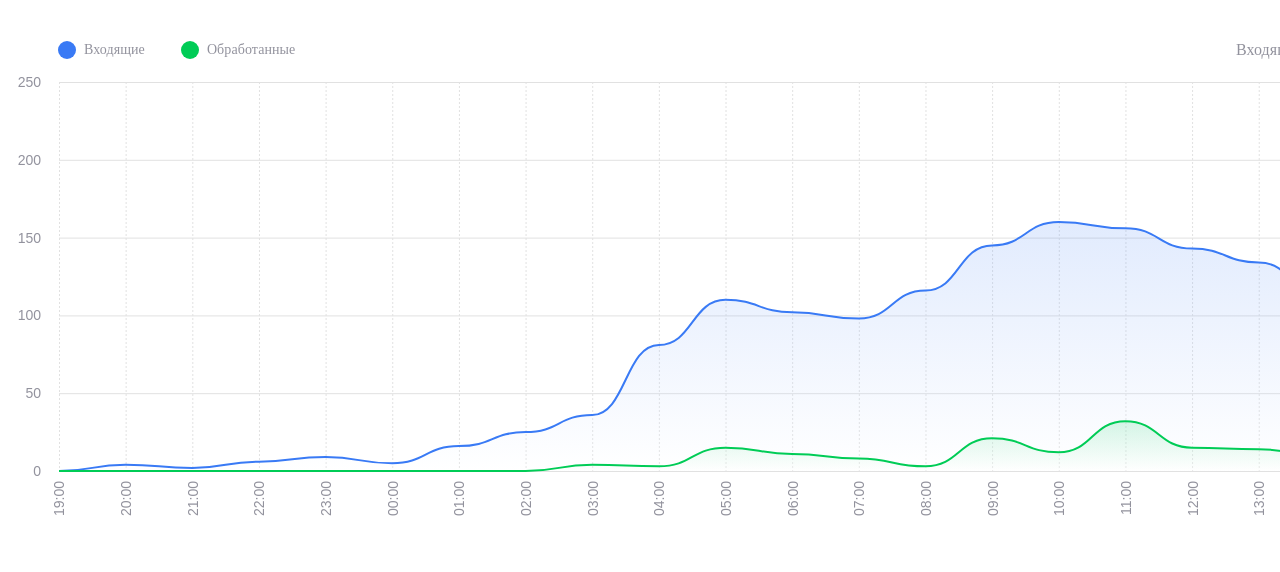
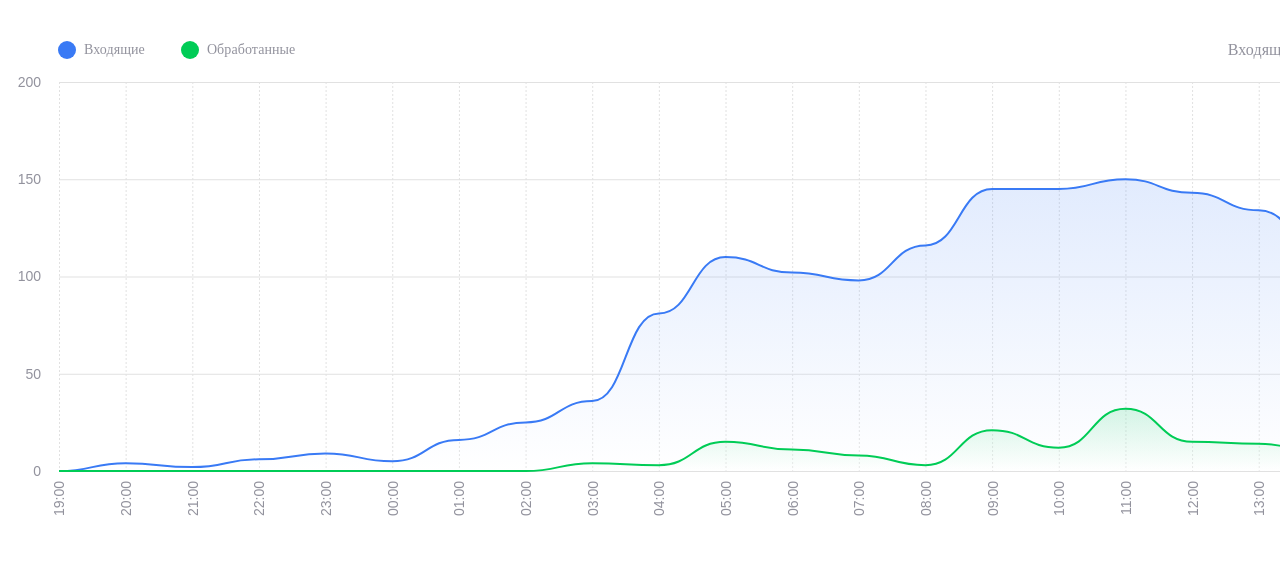
Before and after one commit to UnclaimedWorld/linear-chart-001, a website: page index.html in a window 1280 px wide. Shown: the top 572 px of the page. Drawn offline with nearby package versions, Linux system fonts and the light colour scheme.

Commit message:
Base redraw

```diff
--- a/index.html
+++ b/index.html
@@ -85,7 +85,9 @@
     </style>
 </head>
 <body>
-    <div id="chart" style="width: 1592px"></div>
+    <div style="width: 1592px; height: 200px">
+        <div id="chart"></div>
+    </div>
     <script src="./node_modules/d3/dist/d3.min.js"></script>
     <script src="./script.js"></script>
 </body>
--- a/script.js
+++ b/script.js
@@ -77,12 +77,12 @@ const data = [
   },
   {
       date: '2023-05-15T15:00:00+05:00',
-      accepted: 160,
+      accepted: 145,
       notaccepted: 12,
   },
   {
       date: '2023-05-15T16:00:00+05:00',
-      accepted: 156,
+      accepted: 150,
       notaccepted: 32,
   },
   {
@@ -122,18 +122,144 @@ const data = [
   },
 
 ];
+const data1 = [
+  {
+      date: '2023-05-15T00:00:00+05:00',
+      accepted: 0,
+      notaccepted: 0,
+  },
+  {
+      date: '2023-05-15T01:00:00+05:00',
+      accepted: 40,
+      notaccepted: 0,
+  },
+  {
+      date: '2023-05-15T02:00:00+05:00',
+      accepted: 20,
+      notaccepted: 0,
+  },
+  {
+      date: '2023-05-15T03:00:00+05:00',
+      accepted: 60,
+      notaccepted: 0,
+  },
+  {
+      date: '2023-05-15T04:00:00+05:00',
+      accepted: 90,
+      notaccepted: 0,
+  },
+  {
+      date: '2023-05-15T05:00:00+05:00',
+      accepted: 50,
+      notaccepted: 0,
+  },
+  {
+      date: '2023-05-15T06:00:00+05:00',
+      accepted: 160,
+      notaccepted: 0,
+  },
+  {
+      date: '2023-05-15T07:00:00+05:00',
+      accepted: 250,
+      notaccepted: 0,
+  },
+  {
+      date: '2023-05-15T08:00:00+05:00',
+      accepted: 360,
+      notaccepted: 40,
+  },
+  {
+      date: '2023-05-15T09:00:00+05:00',
+      accepted: 810,
+      notaccepted: 30,
+  },
+  {
+      date: '2023-05-15T10:00:00+05:00',
+      accepted: 1100,
+      notaccepted: 150,
+  },
+  {
+      date: '2023-05-15T11:00:00+05:00',
+      accepted: 1020,
+      notaccepted: 110,
+  },
+  {
+      date: '2023-05-15T12:00:00+05:00',
+      accepted: 980,
+      notaccepted: 80,
+  },
+  {
+      date: '2023-05-15T13:00:00+05:00',
+      accepted: 1160,
+      notaccepted: 30,
+  },
+  {
+      date: '2023-05-15T14:00:00+05:00',
+      accepted: 1450,
+      notaccepted: 210,
+  },
+  {
+      date: '2023-05-15T15:00:00+05:00',
+      accepted: 1450,
+      notaccepted: 120,
+  },
+  {
+      date: '2023-05-15T16:00:00+05:00',
+      accepted: 1500,
+      notaccepted: 320,
+  },
+  {
+      date: '2023-05-15T17:00:00+05:00',
+      accepted: 1430,
+      notaccepted: 150,
+  },
+  {
+      date: '2023-05-15T18:00:00+05:00',
+      accepted: 1340,
+      notaccepted: 140,
+  },
+  {
+      date: '2023-05-15T19:00:00+05:00',
+      accepted: 1110,
+      notaccepted: 90,
+  },
+  {
+      date: '2023-05-15T20:00:00+05:00',
+      accepted: 950,
+      notaccepted: 40,
+  },
+  {
+      date: '2023-05-15T21:00:00+05:00',
+      accepted: 550,
+      notaccepted: 0,
+  },
+  {
+      date: '2023-05-15T22:00:00+05:00',
+      accepted: 240,
+      notaccepted: 0,
+  },
+  {
+      date: '2023-05-15T23:00:00+05:00',
+      accepted: 90,
+      notaccepted: 0,
+  },
+
+];
 
 class LeftAxis {
-  constructor(xScale, yScale, sizes) {
+  constructor(xScale, yScale, sizes, yMax, tickDividedBy) {
     this.root = d3.create('svg:g');
     this.sizes = sizes;
+    this.yMax = yMax;
+    this.tickDividedBy = tickDividedBy;
     this.setScale(xScale, yScale);
     this.setStyles();
   }
   setScale(xScale, yScale) {
+    const arr = new Array(this.yMax / this.tickDividedBy + 1).fill(0).map((m, i) => i * this.tickDividedBy);
     this.root
       .style('transform', `translate(${this.sizes.width + this.sizes.left}px, ${this.sizes.top}px)`)
-      .call(d3.axisLeft().scale(yScale).ticks(5).tickSize(this.sizes.width))
+      .call(d3.axisLeft().scale(yScale).tickValues(arr).tickSize(this.sizes.width))
   }
   setStyles() {
     this.root.attr('class', 'left-axis')
@@ -178,11 +304,12 @@ class BottomAxis {
   }
 }
 class DataPath {
-  constructor(xScale, yScale, sizes, data, dataLine) {
+  constructor(xScale, yScale, sizes, data, dataLine, defs) {
     this.root = d3.create('svg:g');
     this.data = data;
     this.dataLine = dataLine;
     this.sizes = sizes;
+    this.defs = defs;
     this.setScale(xScale, yScale);
     this.setStyles();
   }
@@ -194,7 +321,7 @@ class DataPath {
     this.root.append('path').datum(this.data).attr('stroke', this.dataLine.color).attr('stroke-width', '2px').attr('d', line).attr('fill', 'none');
   }
   setStyles() {
-    const gradient = defs.append('linearGradient').attr('id', 'g-' + this.dataLine.field).attr('gradientTransform', 'rotate(90)');
+    const gradient = this.defs.append('linearGradient').attr('id', 'g-' + this.dataLine.field).attr('gradientTransform', 'rotate(90)');
     gradient.append('stop').attr('offset', '0%').attr('stop-color', this.dataLine.color).attr('stop-opacity', '0.15');
     gradient.append('stop').attr('offset', '100%').attr('stop-color', 'white').attr('stop-opacity', '0.15');
   }
@@ -202,10 +329,6 @@ class DataPath {
     return this.root.node();
   }
 }
-
-const chart = d3.select('#chart');
-const svg = chart.append('svg');
-const defs = svg.append('defs')
 
 class DataLine {
     constructor(name, field, color) {
@@ -224,11 +347,12 @@ const [min,max] = d3.extent(data, d => new Date(d.date).getHours());
 const delta = max - min;
 
 class Tooltip {
-  constructor(xScale, yScale, sizes, dataLines, dataWrapper) {
+  constructor(xScale, yScale, sizes, dataLines, dataWrapper, svg) {
     this.root = d3.create('svg:g');
     this.tooltipHeight = 52 + dataLines.length * 20 + dataLines.length * (4 - 1) + 16;
     this.dataLines = dataLines;
     this.dataWrapper = dataWrapper;
+    this.svg = svg;
     this.sizes = sizes;
     this.xScale = xScale;
     this.yScale = yScale;
@@ -345,7 +469,7 @@ class Tooltip {
       }
       if(!lastSelectedData) {
           lastSelectedData = {
-              yTick: svg.select(`.bottom-axis .tick:nth-child(${i + 1})`),
+              yTick: this.svg.select(`.bottom-axis .tick:nth-child(${i + 1})`),
               i
           }
           lastSelectedData.yTick.classed('selected', true)
@@ -375,20 +499,41 @@ class Tooltip {
   }
 }
 class Legend {
-  constructor(dataLines) {
+  constructor(dataLines, data) {
     this.root = d3.create('div');
 
     this.root.classed('c-chart-info', true);
     const legendGroup = this.root.append('div').classed('c-chart-info__wrap c-chart-info__wrap--small-size', true);
     const totalGroup = this.root.append('div').classed('c-chart-info__wrap c-chart-info__wrap--end-pos', true);
 
-    legendGroup.selectAll('div').data(dataLines).enter().insert(Legend.createLegend);
-    totalGroup.selectAll('div').data(dataLines).enter().insert(Legend.createTotal);
+    this.totalElements = [];
+    this.data = data;
+
+    legendGroup.selectAll('div').data(dataLines).enter().insert((d) => this.createLegend(d));
+    totalGroup.selectAll('div').data(dataLines).enter().insert((d) => {
+      const { node, valueNode } = this.createTotal(d);
+      this.totalElements.push({
+        node: valueNode,
+        field: d.field
+      });
+      return node;
+    });
   }
   getNode() {
     return this.root.node();
   }
-  static createLegend(dataLine) {
+  redraw(data) {
+    this.data = data;
+    this.totalElements.forEach(({node, field}) => {
+      node.text(this.getMax(data, field));
+    });
+  }
+  getMax(data, field) {
+    return data.reduce((acc, curr) => {
+      return acc + curr[field];
+    }, 0);
+  }
+  createLegend(dataLine) {
     const legend = d3.create('div');
     legend.classed('c-legend', true);
     legend.append('div').classed('c-legend__color', true).style('background-color', dataLine.color);
@@ -396,18 +541,29 @@ class Legend {
 
     return legend.node();
   }
-  static createTotal(dataLine) {
+  createTotal(dataLine) {
+    const data = this.data;
+
     const total = d3.create('div');
     total.classed('c-total', true);
     total.append('p').classed('c-total__name', true).text(dataLine.name);
-    total.append('p').classed('c-total__value', true).text(1234); // todo Добавить количество
+    const max = this.getMax(data, dataLine.field);
+    const valueNode = total.append('p');
+    valueNode.classed('c-total__value', true).text(max);
 
-    return total.node();
+    return {
+      node: total.node(),
+      valueNode
+    }
   }
 }
 
 class Chart {
-  constructor(data) {
+  constructor(data, options = {}) {
+    const chart = d3.select('#chart');
+
+    const svg = chart.append('svg');
+
     const sizes = {
       top: 22,
       left: 51,
@@ -421,37 +577,59 @@ class Chart {
     sizes.width = sizes.totalWidth - sizes.left - sizes.right;
     sizes.totalHeight = sizes.height + sizes.top + sizes.bottom;
 
-    const dataWrapper = d3.create('svg:g').style('transform', `translate(${sizes.left}px,${sizes.top}px)`);
-
     svg.attr('width', sizes.totalWidth + 'px');
     svg.attr('height', sizes.totalHeight + 'px');
+    this.calculateMax();
 
-    const yScale = d3.scaleLinear([0,250], [sizes.height,0]);
+    const { yMax } = this;
+
+    const dataWrapper = d3.create('svg:g').style('transform', `translate(${ sizes.left }px,${ sizes.top }px)`);
+
+    const yScale = d3.scaleLinear([0, yMax], [sizes.height,0]);
     const xScale = d3.scaleTime([new Date('2023-05-15T00:00:00+05:00'), new Date('2023-05-15T23:00:00+05:00')], [0, sizes.width]);
 
-    const legend = new Legend(dataLines);
-    this.appendSingle(chart, () => legend.getNode(), true);
+    const bottomAxis = new BottomAxis(xScale, yScale, sizes);
+    const tooltip = new Tooltip(xScale, yScale, sizes, dataLines, dataWrapper, svg);
+    const legend = new Legend(dataLines, data);
+    const leftAxis = new LeftAxis(xScale, yScale, sizes, yMax, this.tickDividedBy);
 
-    const leftAxis = new LeftAxis(xScale, yScale, sizes);
-    this.appendSingle(svg, () => leftAxis.getNode());
-
-    const bottomAxis = new BottomAxis(xScale, yScale, sizes);
-    this.appendSingle(svg, () => bottomAxis.getNode());
-
+    const defs = svg.append('defs');
     dataWrapper.append('rect').attr('width', sizes.width).attr('height',sizes.height).attr('fill','transparent');
     dataLines.forEach(d => {
-      const p = new DataPath(xScale, yScale, sizes, data, d);
+      const p = new DataPath(xScale, yScale, sizes, data, d, defs);
       this.appendSingle(dataWrapper, () => p.getNode());
     });
 
+    this.appendSingle(chart, () => legend.getNode(), true);
+    this.appendSingle(svg, () => leftAxis.getNode());
+    this.appendSingle(svg, () => bottomAxis.getNode());
     this.appendSingle(svg, () => dataWrapper.node());
+    this.appendSingle(dataWrapper, () => tooltip.getNode());
 
-    const tooltip = new Tooltip(xScale, yScale, sizes, dataLines, dataWrapper);
-    this.appendSingle(dataWrapper, () => tooltip.getNode())
+    this.legend = legend;
   }
   appendSingle(where, whatFn, prepend) {
     where.node()[prepend ? 'prepend' : 'append'](whatFn());
   }
+  redraw(data) {
+    this.legend.redraw(data);
+  }
+  calculateMax() {
+    let yMax = 0;
+    data.forEach(d => {
+      yMax = Math.max(yMax, ...dataLines.map(s => d[s.field]));
+    });
+    this.tickDividedBy = Math.ceil(yMax / 500) * 50;
+    yMax = Math.ceil(Math.round(yMax + yMax * 0.1) / this.tickDividedBy) * this.tickDividedBy;
+
+    this.yMax = yMax;
+  }
 }
 
-new Chart(data);
+const chart = new Chart(data, {
+
+});
+
+setTimeout(() => {
+  chart.redraw(data1);
+}, 3000);
```
